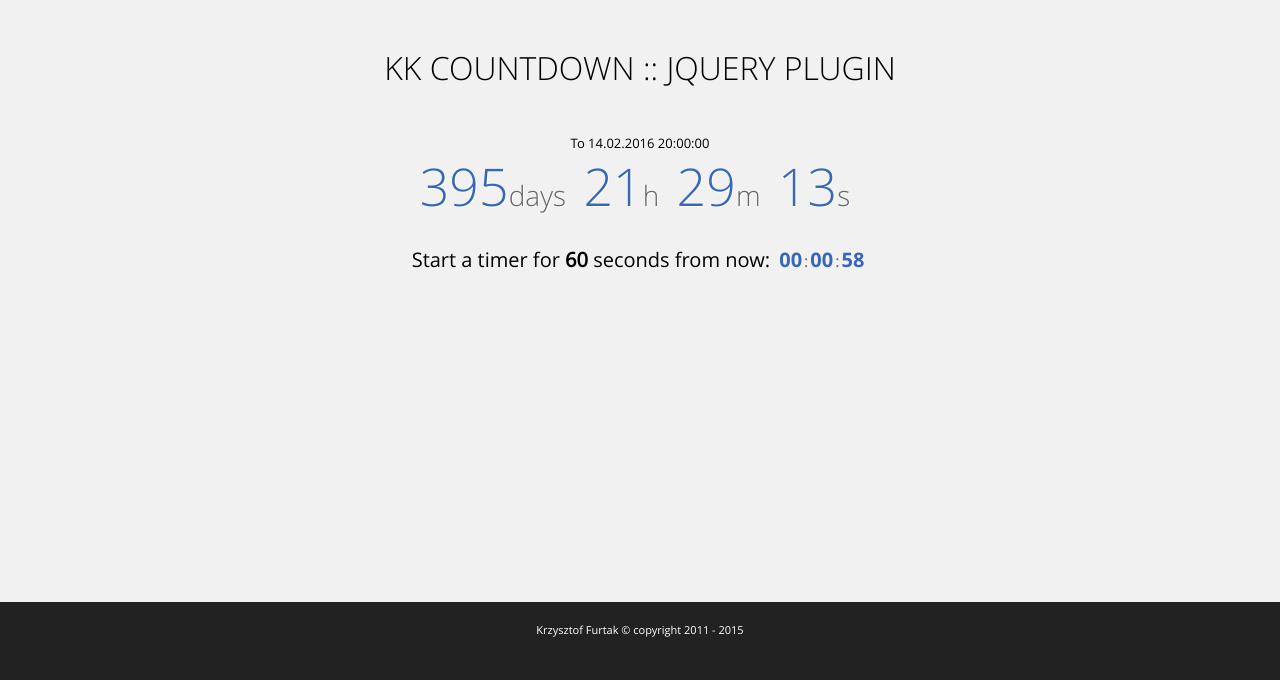
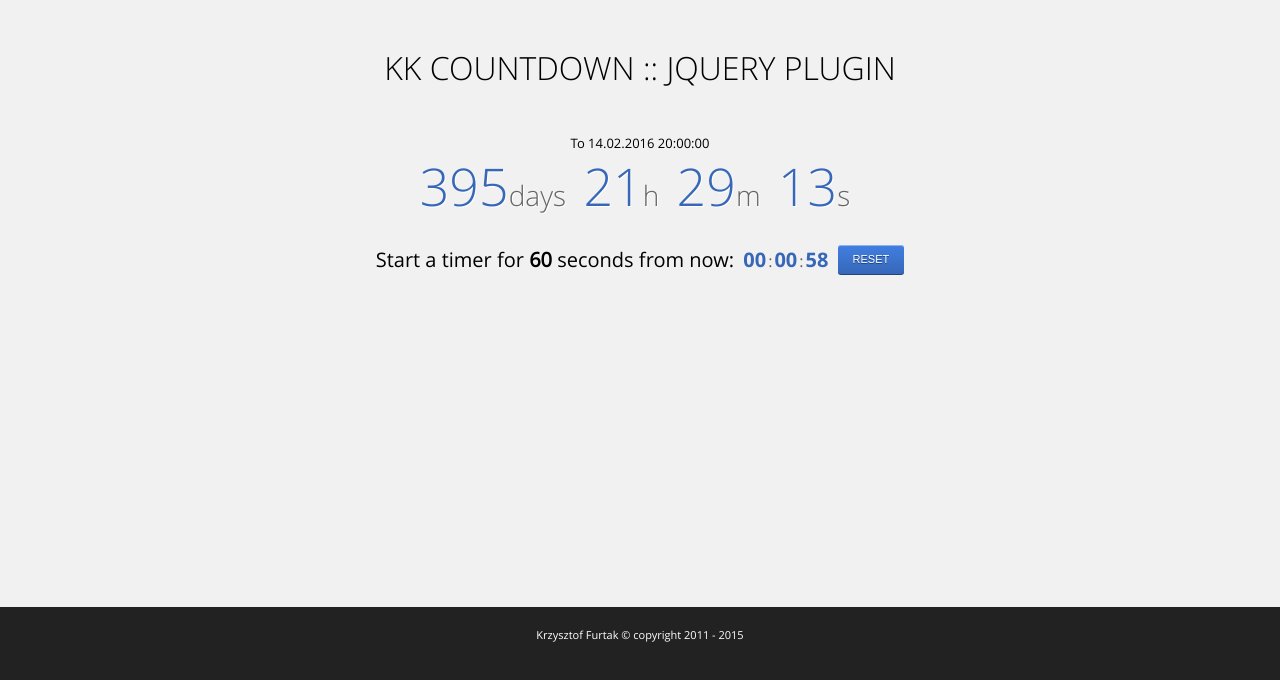
Before and after one commit to KrzysiekF/kkcountdown, a website: page index.html in a window 1280 px wide. Both pictures are taken after a click on the button "GO GO GO!". Shown: the part 74-754 px from the top of the page. Drawn offline with nearby package versions, Linux system fonts and the light colour scheme; files that its build step writes are made by us from their sources.

Commit message:
#9 - Recount;

```diff
--- a/index.html
+++ b/index.html
@@ -26,8 +26,8 @@
                 	var secs = $("#secs").val();
 
                 	$("#secs").parent("span").html("<strong>"+secs+"</strong>");
-
                 	$("#go").hide();
+                    $('.reset').show();
 
 	                $(".kkcountdown-2")
 	                	.attr('data-seconds', secs)
@@ -81,6 +81,7 @@
                     seconds from now:
                     <button id="go" class="button">Go go go!</button>
                     <span data-seconds="60" class="kkcountdown-2"></span>
+                    <button class="button reset" style="display: none;">Reset</button>
                 </div>
             </div>
             <br><br>
```
